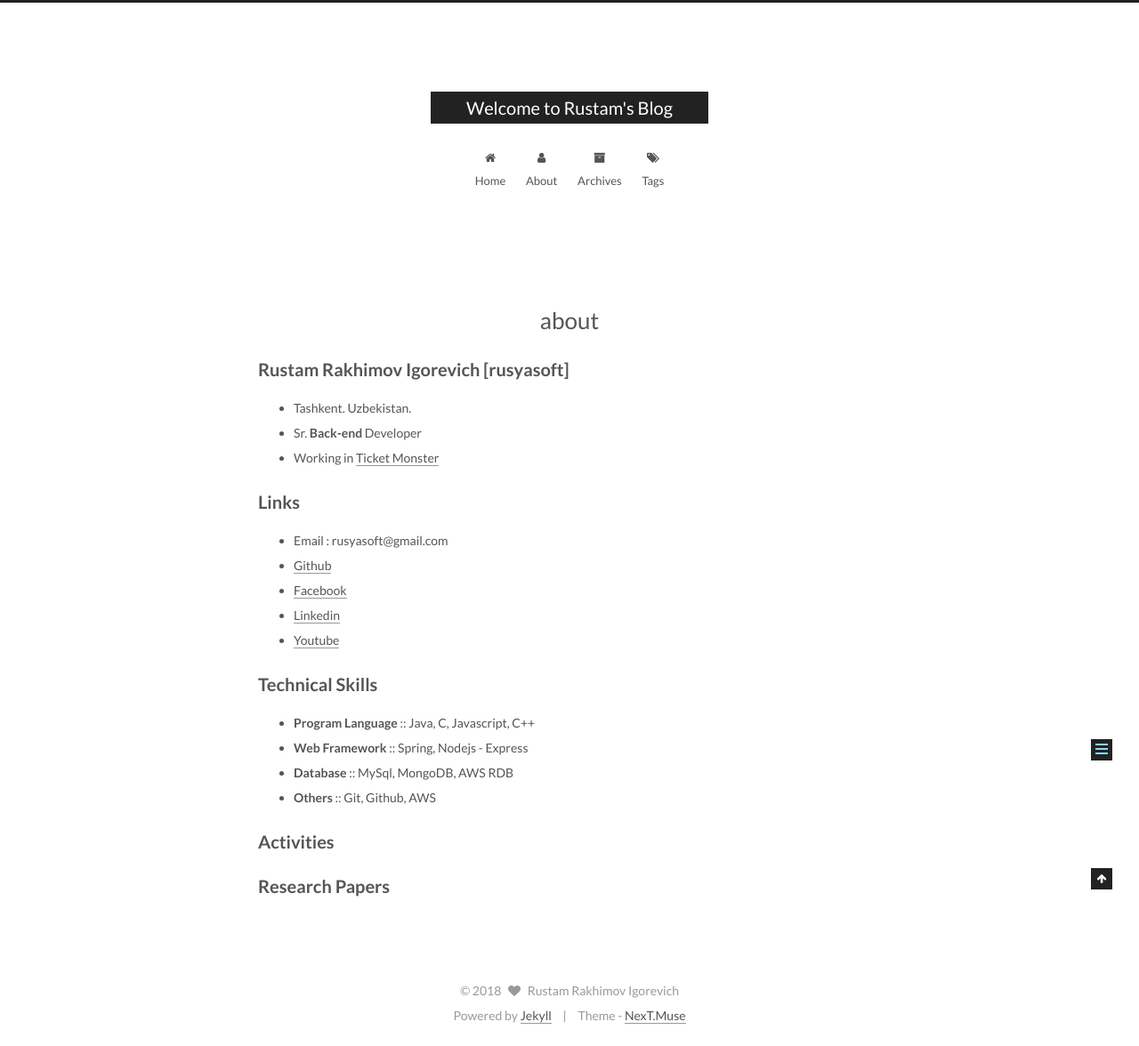
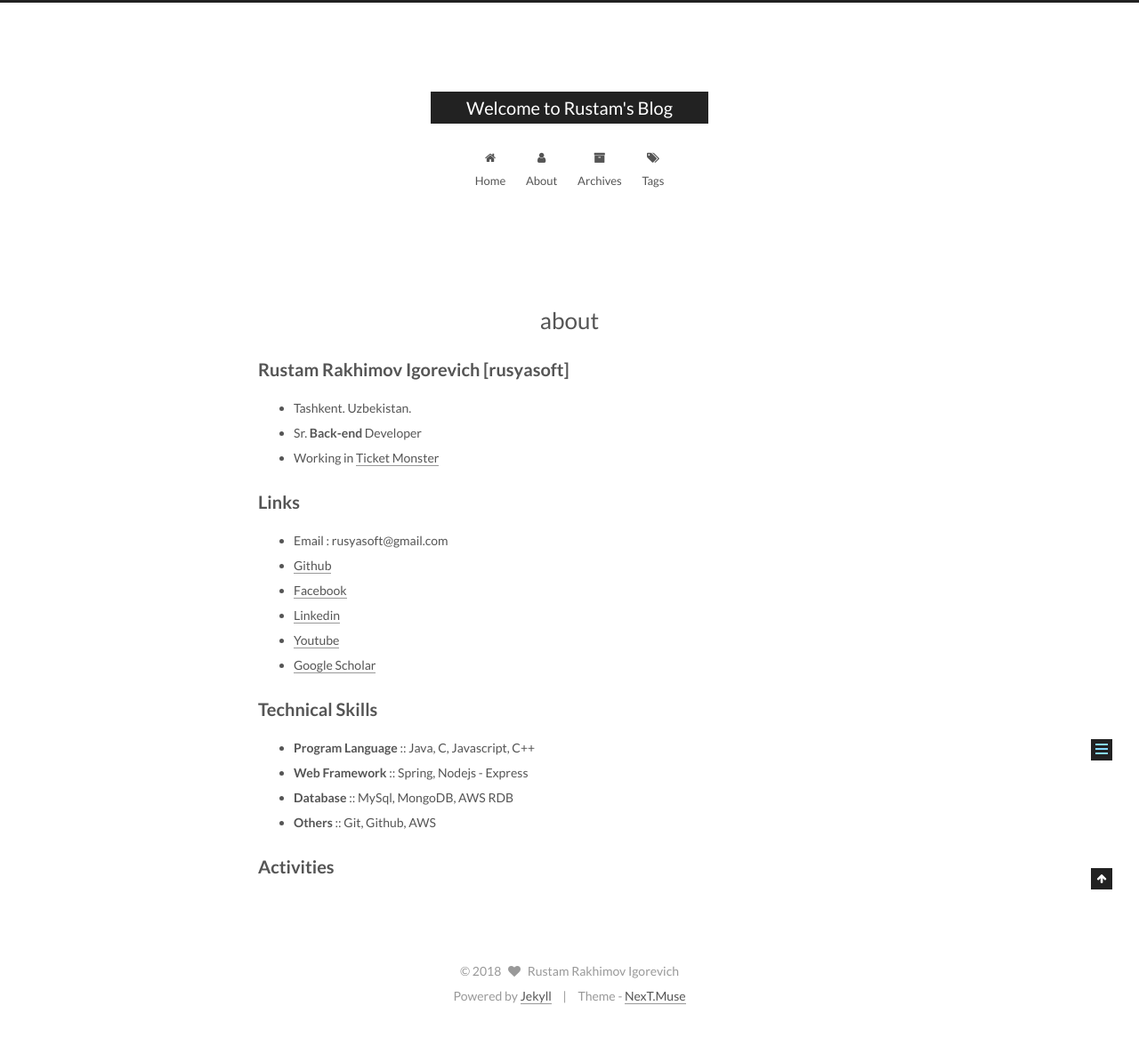
Before and after one commit to rusyasoft/rusyasoft.github.io, a Jekyll site: the page built from about/index.md, in a window 1280 px wide. Shown: the whole page at 89% size. Built offline with Jekyll 4.4.1, drawn with Linux system fonts in a browser that asks for light colours; after the commit the page ends 1154 px from its top, so only the background shows below that.

Commit message:
Update index.md

```diff
--- a/about/index.md
+++ b/about/index.md
@@ -15,6 +15,7 @@ type: about
 - [Facebook](https://www.facebook.com/rustam.rakhimov.igorevich)
 - [Linkedin](https://www.linkedin.com/in/rrustam/)
 - [Youtube](https://www.youtube.com/mrrusyasoft)
+- [Google Scholar](https://scholar.google.co.kr/citations?user=yJ4oqNIAAAAJ&hl=en)
 
 ## Technical Skills
 - **Program Language** :: Java, C, Javascript, C++
@@ -23,6 +24,3 @@ type: about
 - **Others** :: Git, Github, AWS
 
 ## Activities
-
-
-## Research Papers
```
